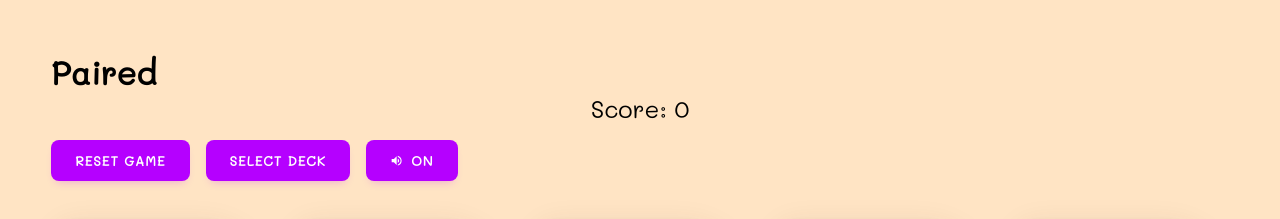
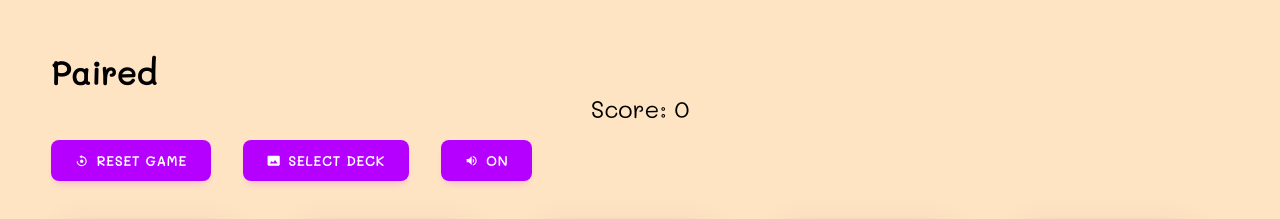
Before and after one commit to sprioleau/paired, a React (Create React App) app: page /play in a window 1280 px wide. Shown: the top 219 px of the page. Built offline with nearby package versions, Linux system fonts and the light colour scheme.

Commit message:
Use icons for all buttons, add icon class

```diff
--- a/src/components/Toolbar/index.js
+++ b/src/components/Toolbar/index.js
@@ -1,6 +1,8 @@
 import React from "react";
 import { useHistory } from "react-router-dom";
-import { MdVolumeOff, MdVolumeUp } from "react-icons/md";
+import { MdVolumeOff, MdVolumeUp, MdPhotoSizeSelectActual } from "react-icons/md";
+import { BiReset } from "react-icons/bi";
+// import { GrPowerReset } from "react-icons/gr";
 
 import useBackgroundAudio from "../../hooks/useBackgroundAudio";
 import useStore from "../../store";
@@ -30,12 +32,26 @@ const Toolbar = () => {
 
   return (
     <div className="toolbar">
-      {/* <button type="button" onClick={toggleHideMatches}>{hideMatches ? "Show" : "Hide"} matches</button> */}
-      <button type="button" onClick={resetGame}>Reset Game</button>
-      <button type="button" onClick={handleGoToSelectDeck}>Select Deck</button>
-      <button type="button" onClick={toggleSound}>
-        {isPlaying ? (<span><MdVolumeOff /> Off</span>) : (<span><MdVolumeUp /> On</span>)}
-      </button>
+      <div className="button-row">
+        {/* <button type="button" onClick={toggleHideMatches}>{hideMatches ? "Show" : "Hide"} matches</button> */}
+        <button type="button" onClick={resetGame}><span className="icon"><BiReset /></span><span>Reset Game</span></button>
+        <button type="button" onClick={handleGoToSelectDeck}><span className="icon"><MdPhotoSizeSelectActual /></span><span>Select Deck</span></button>
+        <button type="button" onClick={toggleSound}>
+          {isPlaying
+            ? (
+              <>
+                <span className="icon"><MdVolumeOff /></span>
+                <span>Off</span>
+              </>
+            )
+            : (
+              <>
+                <span className="icon"><MdVolumeUp /></span>
+                <span>On</span>
+              </>
+            )}
+        </button>
+      </div>
     </div>
   );
 };
```
